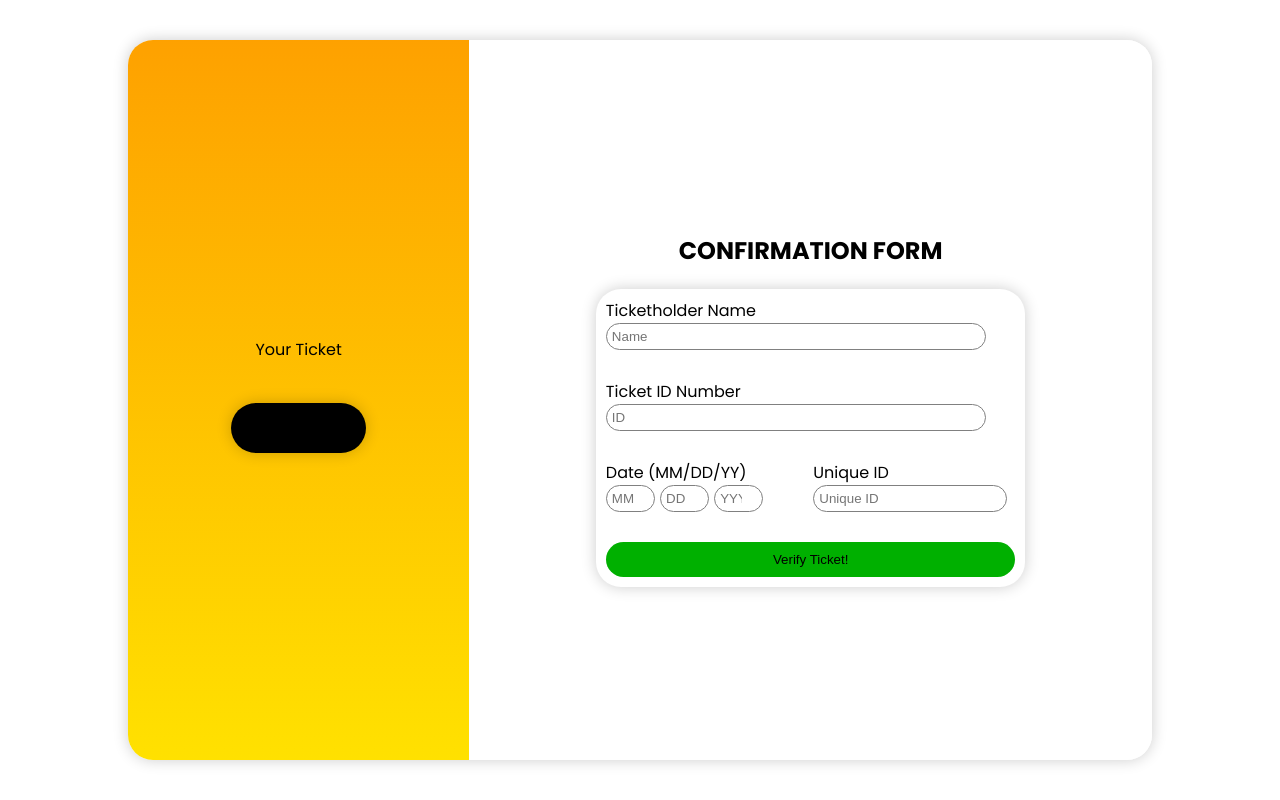
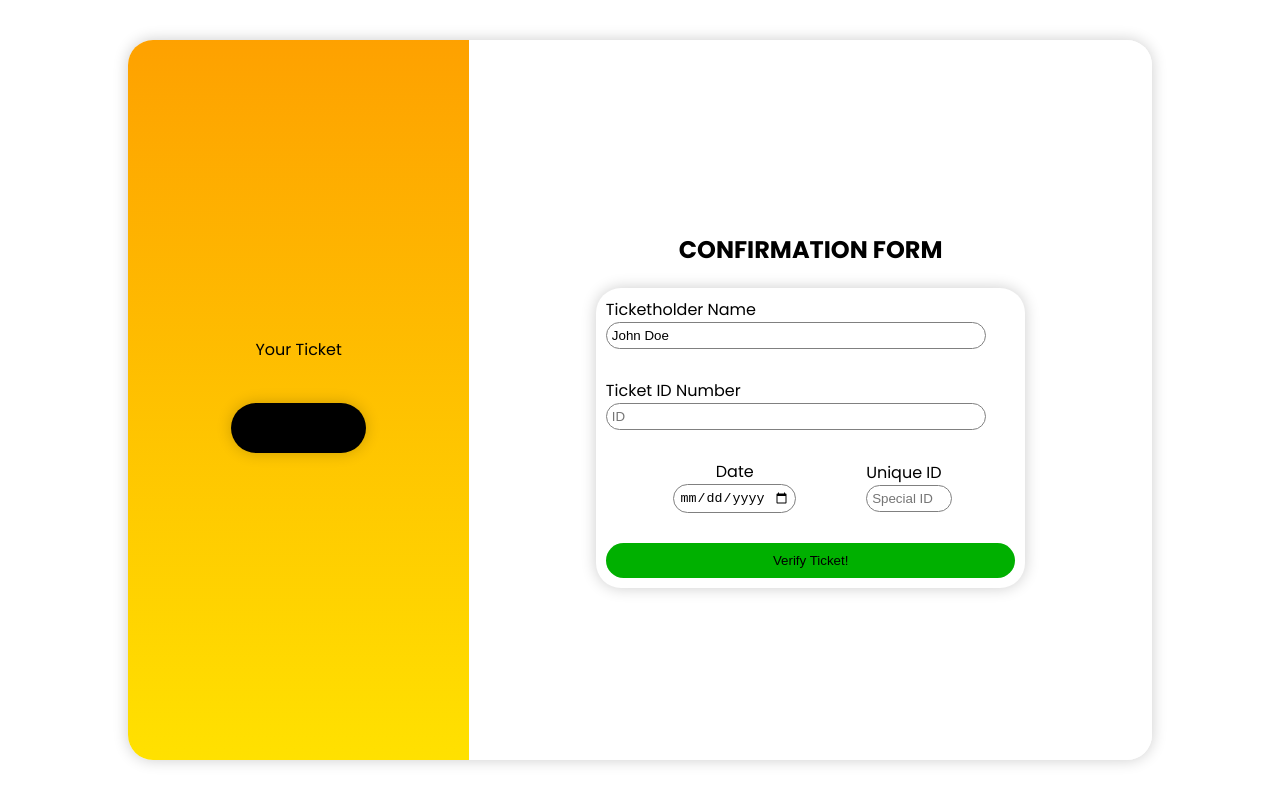
Before and after one commit to Ocn-W/ticket-authenticator, a React (Vite) app: page / in a window 1280 px wide. Built offline with nearby package versions, Linux system fonts and the light colour scheme.

Commit message:
Added form submission parameters
>On success reset form input values and log "form data" to the console
>On fail alert user to try again but keeps for data

```diff
--- a/src/App.jsx
+++ b/src/App.jsx
@@ -1,19 +1,35 @@
-import React from 'react';
-import './App.scss';
-import Ticket from './components/Ticket';
-import Form from './components/Form';
+import React, { useState } from "react";
+import "./App.scss";
+import { TicketInfo } from "./contexts/TicketContext";
+import Ticket from "./components/Ticket";
+import Form from "./components/Form";
 
 export default function App() {
+  const [ticketID, setTicketID] = useState("");
+  const [ticketDate, setTicketDate] = useState("");
+  const [specialID, setSpecialID] = useState("");
+
   return (
     <main>
-      <section className='ticketDisplay'>
-        <Ticket/>
-      </section>
+      <TicketInfo.Provider
+        value={{
+          ticketID,
+          setTicketID,
+          ticketDate,
+          setTicketDate,
+          specialID,
+          setSpecialID,
+        }}
+      >
+        <section className="ticketDisplay">
+          <Ticket />
+        </section>
 
-      <section className='formSection'>
-        <h1>CONFIRMATION FORM</h1>
-        <Form />
-      </section>
+        <section className="formSection">
+          <h1>CONFIRMATION FORM</h1>
+          <Form />
+        </section>
+      </TicketInfo.Provider>
     </main>
-  )
+  );
 }
--- a/src/Form.scss
+++ b/src/Form.scss
@@ -19,15 +19,19 @@ form {
         padding: 5px
     }
 
-    .dateInfo {
+    .date-ID {
         @include App.flexRowCenter;
-        width: 100%;
-        gap: 5px;
+
+        gap: 70px;
     }
 
-    .dateID {
-        gap: 50px;
-        @include App.flexRowCenter;
+    .dateInfo {
+        @include App.flexCol;
+        width: 30%;
+    }
+
+    .ticketSpecialID {
+        width: 20%;
     }
 
     button {
--- a/src/Ticket.scss
+++ b/src/Ticket.scss
@@ -27,6 +27,7 @@
         p {
             font-size: 12px;
         }
+
         .tixCode {
             font-size: 14px;
         }
@@ -36,12 +37,13 @@
         border-bottom: 1px dashed black;
         height: 45%;
         @include App.flexRowBottom;
-        gap: 15px;
+        gap: 10px;
 
         .tixName {
             text-align: left;
             @include ticket-detail;
         }
+
         .tixDate {
             text-align: left;
             @include ticket-detail;
@@ -54,7 +56,7 @@
     }
 
     img {
-    height: 75px;
+        height: 75px;
     }
 }
 
@@ -63,6 +65,7 @@
         transform: translateY(20%);
         opacity: 0;
     }
+
     100% {
         transform: translateY(0%);
         opacity: 1;
--- a/src/components/Form.jsx
+++ b/src/components/Form.jsx
@@ -1,15 +1,36 @@
-import React, {useState} from "react";
+import React, { useState, useContext } from "react";
+import { TicketInfo } from "../contexts/TicketContext";
 import "../Form.scss";
 
 export default function Form() {
-  const [inputValue, setInputVal] = useState('');
+  const { ticketID, ticketDate, specialID } = useContext(TicketInfo);
+  const [idVal, setID] = useState("");
+  const [spIDVal, setSpID] = useState("");
+  const [dateVal, setDate] = useState("");
 
-  function submit() {
-    new FormData();
+  function submit(e) {
+    if (idVal === ticketID && dateVal === ticketDate && spIDVal === specialID) {
+      e.preventDefault();
+      alert("Form successfully submitted!");
+      console.log(e);
+      setID("");
+      setDate("");
+      setSpID("");
+    } else {
+      e.preventDefault();
+      alert("Incorrect details, please try again.");
+      return;
+    }
   }
 
-  function handleChange(e) {
-    setInputVal(e.target.value);
+  function handleIDChange(e) {
+    setID(e.target.value);
+  }
+  function handleDateChange(e) {
+    setDate(e.target.value);
+  }
+  function handleSpIDChange(e) {
+    setSpID(e.target.value);
   }
 
   return (
@@ -21,6 +42,7 @@ export default function Form() {
             type="text"
             id="ticketholderName"
             name="name"
+            value="John Doe"
             placeholder="Name"
             required
           />
@@ -31,50 +53,34 @@ export default function Form() {
             type="text"
             id="ticketIDNumber"
             name="id_number"
+            onChange={handleIDChange}
+            value={idVal}
             placeholder="ID"
             required
           />
         </div>
-        <div className="dateID">
-          <div>
-            <label htmlFor="ticketDate">Date (MM/DD/YY)</label>
-            <div className="dateInfo">
-              <input
-                type="number"
-                id="ticketMonth"
-                name="date_month"
-                min="1"
-                max="12"
-                placeholder="MM"
-                required
-              />
-              <input
-                type="number"
-                id="ticketDay"
-                name="date_day"
-                min="1"
-                max="31"
-                placeholder="DD"
-                required
-              />
-              <input
-                type="number"
-                id="ticketYear"
-                name="date_year"
-                min="2000"
-                max="2025"
-                placeholder="YYYY"
-                required
-              />
-            </div>
+        <div className="date-ID">
+          <div className="dateInfo">
+            <label htmlFor="ticketDate">Date</label>
+            <input
+              type="date"
+              id="ticketDate"
+              name="date"
+              onChange={handleDateChange}
+              value={dateVal}
+              placeholder="MM/DD/YYYY"
+              required
+            />
           </div>
-          <div>
-            <label htmlFor="ticketUniqueID">Unique ID</label>
+          <div className="ticketSpecialID">
+            <label htmlFor="ticketSpecialID">Unique ID</label>
             <input
               type="text"
-              id="ticketUniqueID"
-              name="unique_id"
-              placeholder="Unique ID"
+              id="ticketSpecialID"
+              name="Special_id"
+              onChange={handleSpIDChange}
+              value={spIDVal}
+              placeholder="Special ID"
               required
             />
           </div>
@@ -84,3 +90,32 @@ export default function Form() {
     </>
   );
 }
+
+// IF THIS HAD A BACKEND
+
+//1. use FormData() to send the information
+//   const formData = new FormData();
+
+//2. Append form field values to the FormData object
+//   formData.append('key', value);
+
+//3. Perform POST http request
+//   fetch('/api/submit', {
+//     method: 'POST',
+//     body: formData,
+//   })
+
+//4. Handle the response from the server
+//     .then((response) => response.json())
+//     .then((data) => {
+//       console.log('Form submission response:', data);
+//     })
+
+//5. Handle any errors
+//     .catch((error) => {
+//       console.error('Form submission error:', error);
+//     });
+
+//6. Clear form values after successful submission
+//  setKey('')
+// };
--- a/src/components/Ticket.jsx
+++ b/src/components/Ticket.jsx
@@ -1,13 +1,19 @@
-import React, {useState} from "react";
-import '../Ticket.scss';
-import QRCode from '../assets/QRCode.png';
+import React, { useState, useContext } from "react";
+import "../Ticket.scss";
+import QRCode from "../assets/QRCode.png";
+import { TicketInfo } from "../contexts/TicketContext";
 
 export default function Ticket() {
-    const [ticketID, setTicketID] = useState('');
-    const [ticketDate, setTicketDate] = useState('');
-    const [specialID, setSpecialID] = useState('');
+  const {
+    ticketID,
+    setTicketID,
+    ticketDate,
+    setTicketDate,
+    specialID,
+    setSpecialID,
+  } = useContext(TicketInfo);
   const [showTicket, isTicketVisible] = useState(false);
-    const numbers = '0123456789';
+  const numbers = "0123456789";
 
   function generateTicket() {
     setTicketID(generateID);
@@ -17,11 +23,11 @@ export default function Ticket() {
   }
 
   function generateID() {
-        let id = '';
+    let id = "";
     const length = 16;
     for (let i = 0; i < length; i++) {
       if (i > 0 && i % 4 === 0) {
-              id += ' '; // Add a space every 4 digits
+        id += " "; // Add a space every 4 digits
       }
       const randomIndex = Math.floor(Math.random() * numbers.length);
       id += numbers[randomIndex];
@@ -30,10 +36,11 @@ export default function Ticket() {
   }
 
   function generateDate() {
-        const startYear = 2000;
+    const startYear = 2022;
     const endYear = 2025;
 
-        const randomYear = Math.floor(Math.random() * (endYear - startYear + 1)) + startYear;
+    const randomYear =
+      Math.floor(Math.random() * (endYear - startYear + 1)) + startYear;
     const randomMonth = Math.floor(Math.random() * 12) + 1;
     // Determine the number of days in the randomly chosen month and year
     const daysInMonth = new Date(randomYear, randomMonth, 0).getDate();
@@ -41,19 +48,19 @@ export default function Ticket() {
 
     // Format the date components
     // If the number is not double-digits add zero
-        const formattedYear = randomYear.toString().padStart(4, '0');
-        const formattedMonth = randomMonth.toString().padStart(2, '0');
-        const formattedDay = randomDay.toString().padStart(2, '0');
+    const formattedYear = randomYear.toString().padStart(4, "0");
+    const formattedMonth = randomMonth.toString().padStart(2, "0");
+    const formattedDay = randomDay.toString().padStart(2, "0");
 
-        return `${formattedMonth}/${formattedDay}/${formattedYear}` ;
+    return `${formattedYear}-${formattedMonth}-${formattedDay}`;
   }
 
   function generateSpecID() {
-        let specialId = '';
+    let specialId = "";
     const length = 3;
-        for(let i=0;i < length;i++){
+    for (let i = 0; i < length; i++) {
       const randSpecId = Math.floor(Math.random() * numbers.length);
-            specialId += numbers[randSpecId]
+      specialId += numbers[randSpecId];
     }
     return specialId;
   }
@@ -62,7 +69,6 @@ export default function Ticket() {
     <>
       {showTicket ? (
         <div className="ticket">
-
           <section className="tixEvent">
             <p>Event Name</p>
             <p className="tixCode">{ticketID}</p>
@@ -98,7 +104,9 @@ export default function Ticket() {
           <p className="tixSpecCode">{specialID}</p>
           <img src={QRCode} />
         </div>
-      ) : <p>Your Ticket</p>}
+      ) : (
+        <p>Your Ticket</p>
+      )}
 
       <button onClick={generateTicket}>Generate Ticket</button>
     </>
--- /dev/null
+++ b/src/contexts/TicketContext.jsx
@@ -0,0 +1,3 @@
+import { createContext } from "react";
+
+export const TicketInfo = createContext('');
```
Also changed, not shown: src/App.scss (+9 -5 lines). Lines whose indentation alone changed are shown as unchanged.
